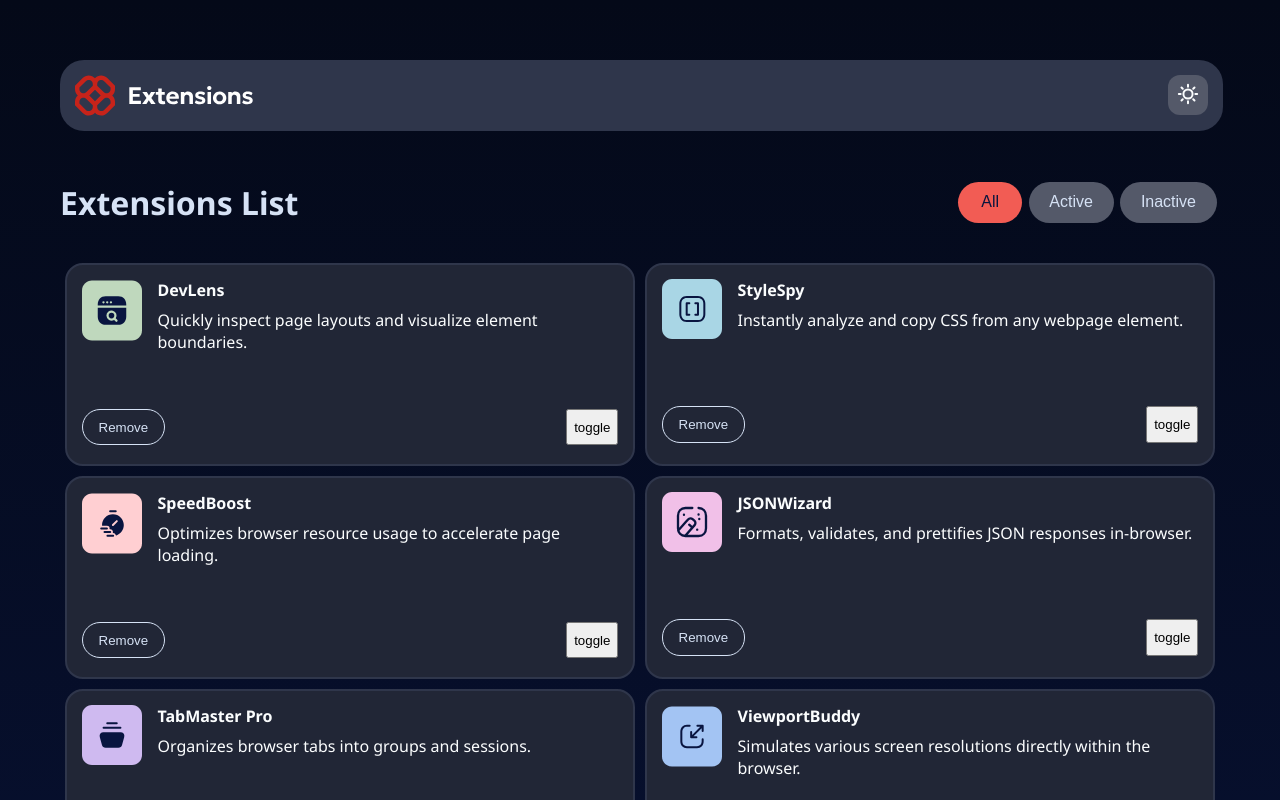
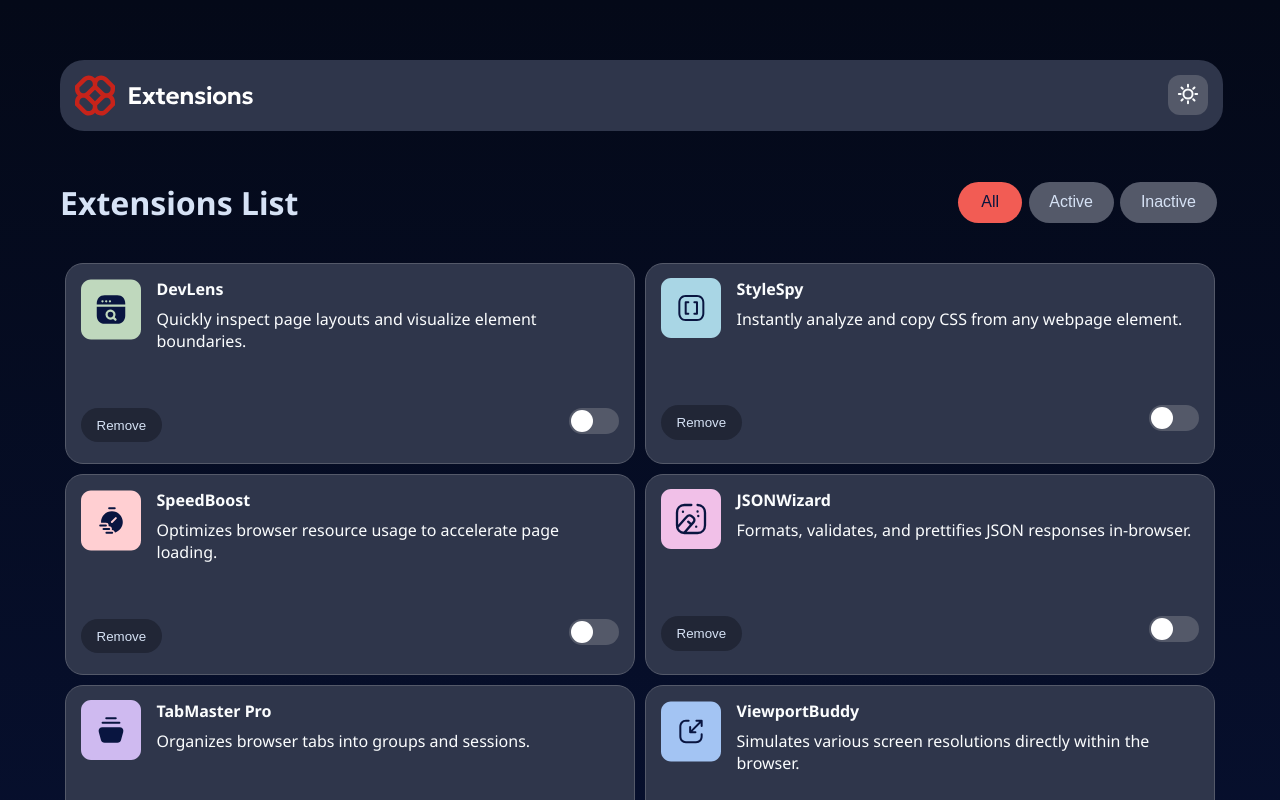
Before and after one commit to JongHoSke/frontend-mento-challenge-01, a React (Vite) app in the folder frontend-mento-p1/: page / in a window 1280 px wide. Shown: the top 800 px of the page. Built offline with nearby package versions, Linux system fonts and the light colour scheme.

Commit message:
토글 버튼 추가

```diff
--- a/frontend-mento-p1/src/assets/css/card.css
+++ b/frontend-mento-p1/src/assets/css/card.css
@@ -4,8 +4,8 @@
   height: 170px;
   margin: 0.3rem;
   padding: 0.92rem;
-  border: solid 2px var(--clr-neutral-700);
-  background-color: var(--clr-neutral-800);
+  border: solid 1px var(--clr-neutral-600);
+  background-color: var(--clr-neutral-700);
   border-radius: 18px;
   flex-grow: 1;
 }
@@ -36,7 +36,7 @@
 
 .card-btns .remove {
   color: var(--clr-neutral-200);
-  border: solid 1px var(--clr-neutral-200);
+  border: hidden;
   padding: 0.6rem 1rem 0.6rem 1rem;
   border-radius: 18px;
   background-color: var(--clr-neutral-800);
@@ -44,4 +44,55 @@
 
 .card-btns .remove:hover {
   cursor: pointer;
+  background-color: var(--clr-red-400);
 }
+
+.toggle-wrapper {
+  position: relative;
+  display: inline-block;
+  width: 50px;
+  height: 26px;
+  cursor: pointer;
+}
+
+/* input은 숨김 */
+.toggle-input {
+  opacity: 0;
+  width: 0;
+  height: 0;
+}
+
+/* 토글 트랙 */
+.toggle-slider {
+  position: absolute;
+  top: 0;
+  left: 0;
+  right: 0;
+  bottom: 0;
+  background-color: var(--clr-neutral-600);
+  border-radius: 26px;
+  transition: 0.3s;
+}
+
+/* 원형 핸들 */
+.toggle-slider::before {
+  content: "";
+  position: absolute;
+  width: 22px;
+  height: 22px;
+  left: 2px;
+  top: 2px;
+  background: white;
+  border-radius: 50%;
+  transition: 0.3s;
+}
+
+/* ON 상태 */
+.toggle-input:checked + .toggle-slider {
+  background-color: var(--clr-red-400);
+}
+
+/* ON 상태에서 핸들 이동 */
+.toggle-input:checked + .toggle-slider::before {
+  transform: translateX(24px);
+}
--- a/frontend-mento-p1/src/components/CardComponent.jsx
+++ b/frontend-mento-p1/src/components/CardComponent.jsx
@@ -1,6 +1,8 @@
 import "@css/card.css";
+import { useState } from "react";
 const CardComponent = ({ info }) => {
-  console.log("info", info);
+  const [isToggleOn, setIsToggleOn] = useState(false);
+
   return (
     <div className="card-container">
       <div className="card-content">
@@ -12,7 +14,17 @@ const CardComponent = ({ info }) => {
       </div>
       <div className="card-btns">
         <button className="remove">Remove</button>
-        <button className="card-toggle">toggle</button>
+        <div className="toggle-container">
+          <label className="toggle-wrapper">
+            <input
+              type="checkbox"
+              checked={isToggleOn}
+              onChange={() => setIsToggleOn(!isToggleOn)}
+              className="toggle-input"
+            />
+            <span className="toggle-slider"></span>
+          </label>
+        </div>
       </div>
     </div>
   );
```
